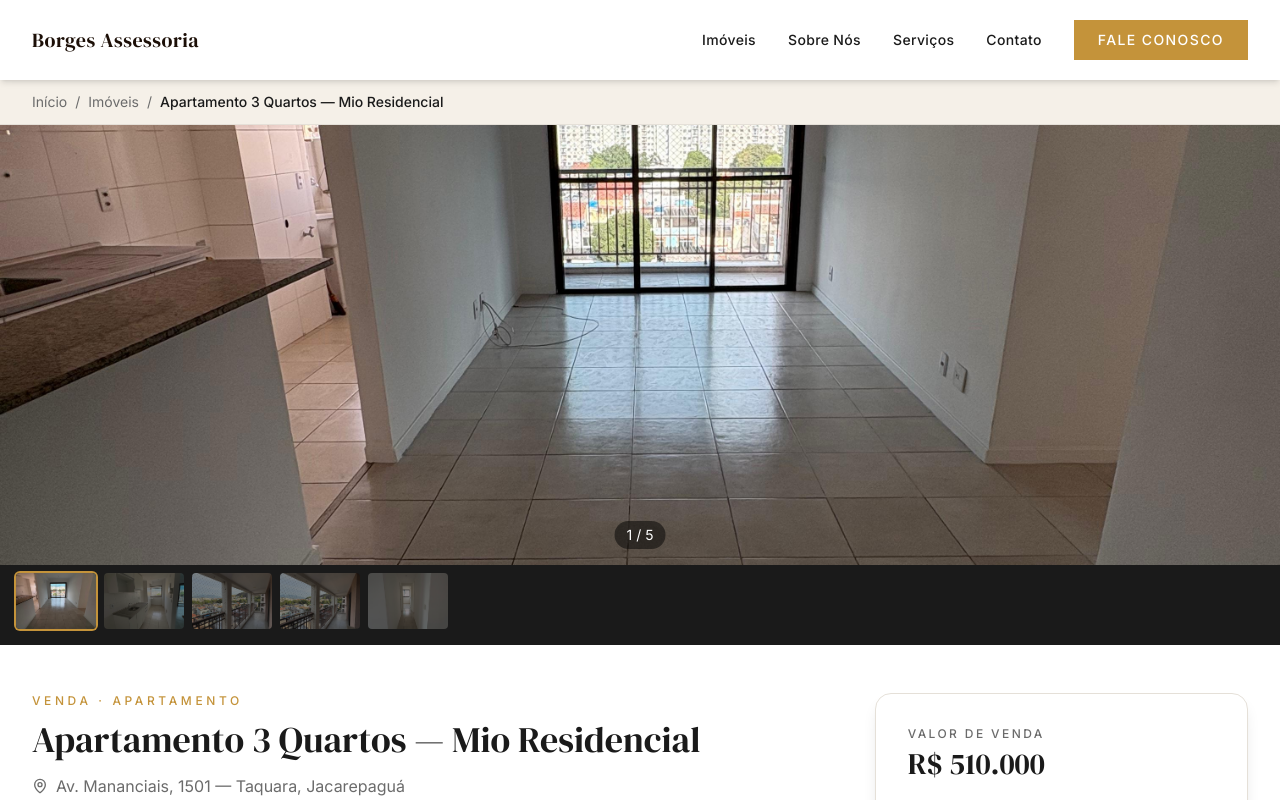
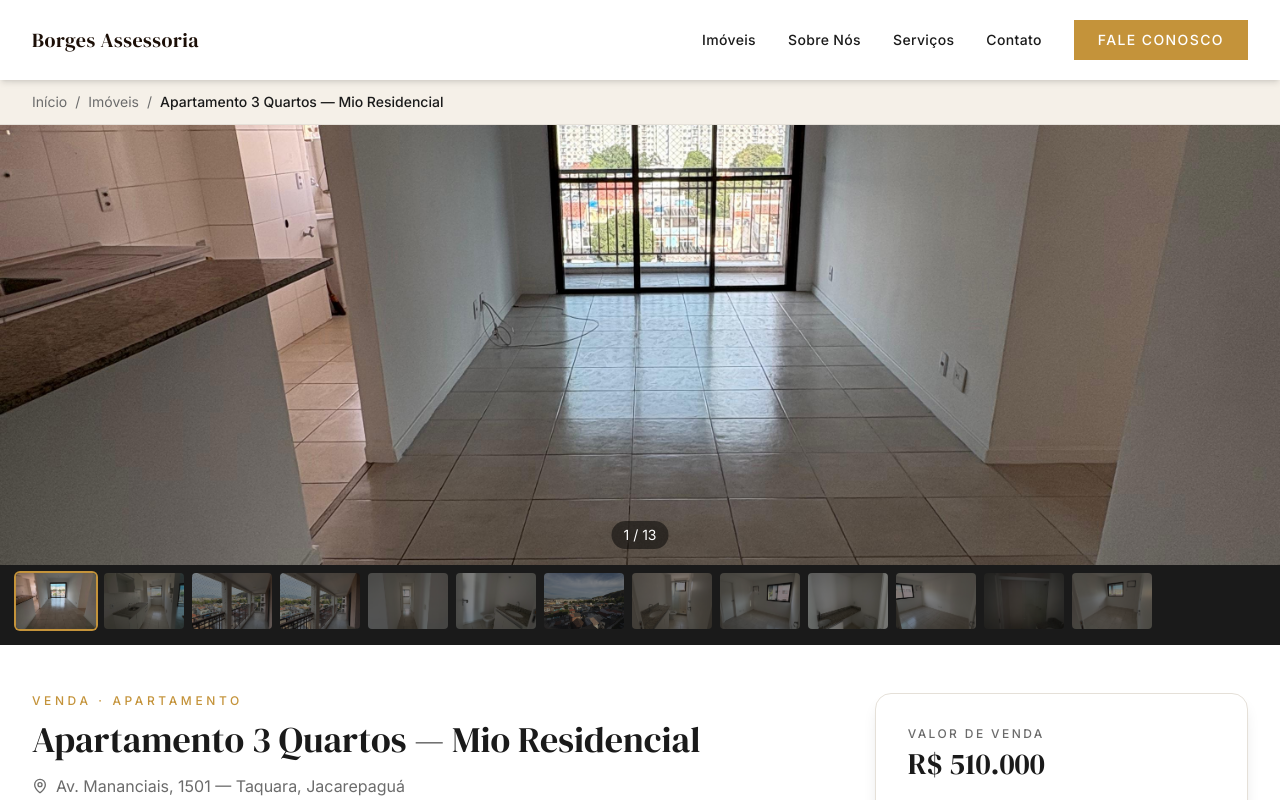
Before and after one commit to foxsilva90/borges-assessoria, a Next.js app: page /imoveis/apt-mio-residencial-3-quartos-510k in a window 1280 px wide. Shown: the top 800 px of the page. Built offline with nearby package versions, Linux system fonts and the light colour scheme.

Commit message:
data: todas as fotos de cada imóvel (13/21/13/23)

```diff
--- a/src/data/properties.ts
+++ b/src/data/properties.ts
@@ -48,6 +48,14 @@ export const properties: Property[] = [
       '/imoveis/apt-01/foto3.jpg',
       '/imoveis/apt-01/foto4.jpg',
       '/imoveis/apt-01/foto5.jpg',
+      '/imoveis/apt-01/foto6.jpg',
+      '/imoveis/apt-01/foto7.jpg',
+      '/imoveis/apt-01/foto8.jpg',
+      '/imoveis/apt-01/foto10.jpg',
+      '/imoveis/apt-01/foto11.jpg',
+      '/imoveis/apt-01/foto12.jpg',
+      '/imoveis/apt-01/foto13.jpg',
+      '/imoveis/apt-01/Foto de Felipe Silva.jpg',
     ],
     featured: true,
   },
@@ -77,6 +85,22 @@ export const properties: Property[] = [
       '/imoveis/apt-02/foto3.jpg',
       '/imoveis/apt-02/foto4.jpg',
       '/imoveis/apt-02/foto5.jpg',
+      '/imoveis/apt-02/foto6.jpg',
+      '/imoveis/apt-02/foto7.jpg',
+      '/imoveis/apt-02/foto8.jpg',
+      '/imoveis/apt-02/foto9.jpg',
+      '/imoveis/apt-02/foto10.jpg',
+      '/imoveis/apt-02/foto11.jpg',
+      '/imoveis/apt-02/foto12.jpg',
+      '/imoveis/apt-02/foto13.jpg',
+      '/imoveis/apt-02/foto14.jpg',
+      '/imoveis/apt-02/foto15.jpg',
+      '/imoveis/apt-02/foto16.jpg',
+      '/imoveis/apt-02/foto17.jpg',
+      '/imoveis/apt-02/foto18.jpg',
+      '/imoveis/apt-02/foto19.jpg',
+      '/imoveis/apt-02/foto20.jpg',
+      '/imoveis/apt-02/foto21.jpg',
     ],
     featured: true,
   },
@@ -106,6 +130,14 @@ export const properties: Property[] = [
       '/imoveis/apt-03/foto3.jpg',
       '/imoveis/apt-03/foto4.jpg',
       '/imoveis/apt-03/foto5.jpg',
+      '/imoveis/apt-03/foto6.jpg',
+      '/imoveis/apt-03/foto7.jpg',
+      '/imoveis/apt-03/foto8.jpg',
+      '/imoveis/apt-03/foto9.jpg',
+      '/imoveis/apt-03/foto10.jpg',
+      '/imoveis/apt-03/foto11.jpg',
+      '/imoveis/apt-03/foto12.jpg',
+      '/imoveis/apt-03/foto13.jpg',
     ],
     featured: false,
   },
@@ -133,6 +165,24 @@ export const properties: Property[] = [
       '/imoveis/apt-04/foto3.jpg',
       '/imoveis/apt-04/foto4.jpg',
       '/imoveis/apt-04/foto5.jpg',
+      '/imoveis/apt-04/foto6.jpg',
+      '/imoveis/apt-04/foto7.jpg',
+      '/imoveis/apt-04/foto8.jpg',
+      '/imoveis/apt-04/foto9.jpg',
+      '/imoveis/apt-04/foto10.jpg',
+      '/imoveis/apt-04/foto11.jpg',
+      '/imoveis/apt-04/foto12.jpg',
+      '/imoveis/apt-04/foto13.jpg',
+      '/imoveis/apt-04/foto14.jpg',
+      '/imoveis/apt-04/foto15.jpg',
+      '/imoveis/apt-04/foto16.jpg',
+      '/imoveis/apt-04/foto17.jpg',
+      '/imoveis/apt-04/foto18.jpg',
+      '/imoveis/apt-04/foto19.jpg',
+      '/imoveis/apt-04/foto20.jpg',
+      '/imoveis/apt-04/foto21.jpg',
+      '/imoveis/apt-04/foto22.jpg',
+      '/imoveis/apt-04/foto23.jpg',
     ],
     featured: false,
   },
```
